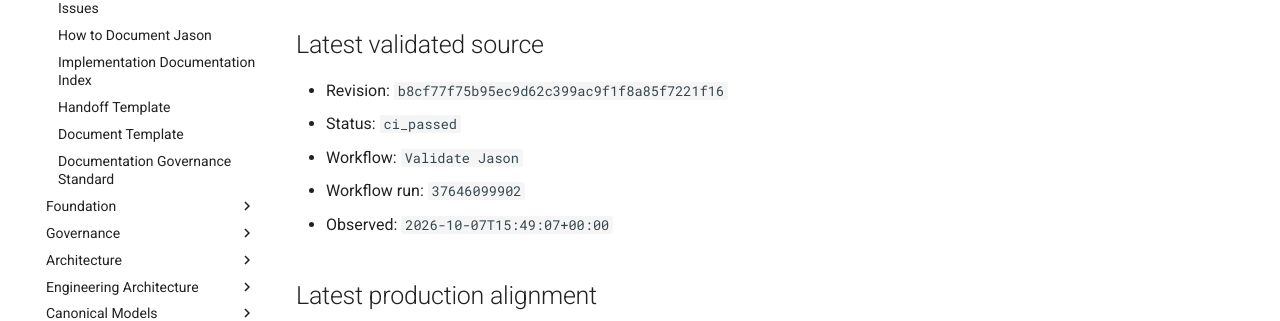
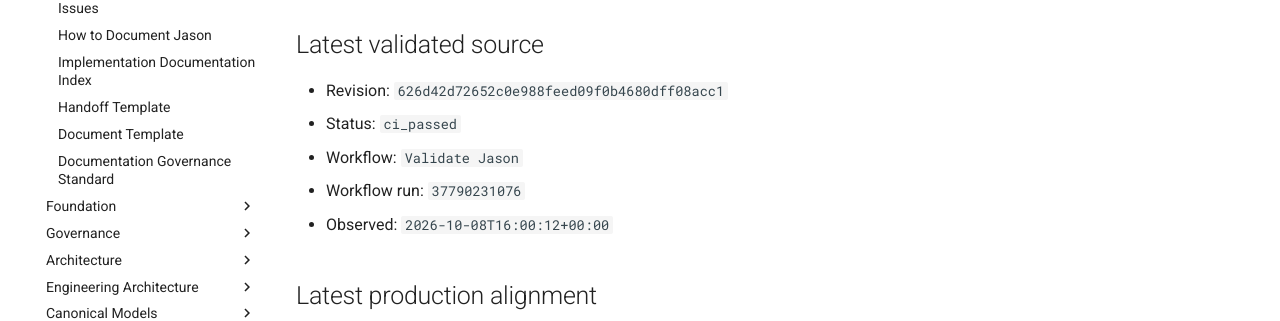
Before and after one commit to al-teamaot-com/jason, an MkDocs documentation site: the page built from docs/control/AUTOMATED-CHANGE-STATE.md, in a window 1280 px wide and 1163 px high. Shown: the part 337-658 px from the top of the window. Built offline with MkDocs 1.6.1 and Material for MkDocs 9.7.7, drawn with Linux system fonts in a browser that asks for light colours; comment, search, counter and statistics services are not loaded.

Commit message:
Reconcile automated documentation state for 626d42d72652

```diff
--- a/docs/control/AUTOMATED-CHANGE-STATE.md
+++ b/docs/control/AUTOMATED-CHANGE-STATE.md
@@ -8,11 +8,11 @@ This record is updated by Jason's post-success documentation reconciliation proc
 
 ## Latest validated source
 
-- Revision: `b8cf77f75b95ec9d62c399ac9f1f8a85f7221f16`
+- Revision: `626d42d72652c0e988feed09f0b4680dff08acc1`
 - Status: `ci_passed`
 - Workflow: `Validate Jason`
-- Workflow run: `37646099902`
-- Observed: `2026-10-07T15:49:07+00:00`
+- Workflow run: `37790231076`
+- Observed: `2026-10-08T16:00:12+00:00`
 
 ## Latest production alignment
 
```
Also changed, not shown: docs/control/AUTOMATED-CHANGE-STATE.json (+4 -4 lines).
